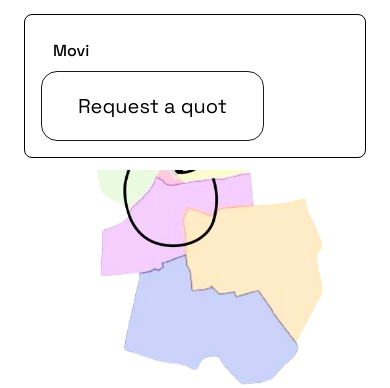
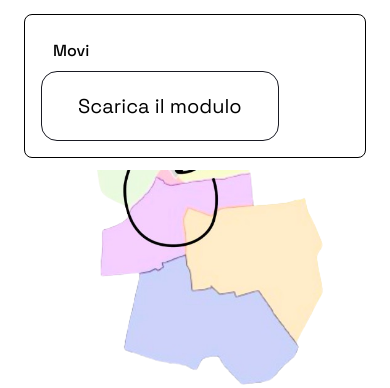
Before and after one commit to movi-centallo/cantoni-site, an Astro site: page / in a window 390 px wide. Both pictures are taken after a click on the button "Open main menu". Shown: the part 62-450 px from the top of the page. Built offline with nearby package versions, Linux system fonts and the light colour scheme; Astro itself is replaced by a stand-in of ours.

Commit message:
link fix

```diff
--- a/src/components/Case.astro
+++ b/src/components/Case.astro
@@ -9,7 +9,7 @@ import Container from "./Container.astro"
             <h2 class="text-4xl font-medium leading-none sm:text-6xl">Regolamento</h2>
         </div>
     </div>
-    <a href="https://www.movicentallo.it/public/legal/moduloUSACLI.pdf" class="py-5 underline"> Scarica il modulo</a></div>
+    <a href="https://drive.google.com/file/d/1fQH4QjWK-GEE93W3kdSP0iiY2Jf1aZ1l/view?usp=sharing" class="py-5 underline">Scarica il modulo</a></div>
 </div>
 
 <div class="w-full p-12 bg-zinc-900 rounded-[45px] justify-start items-start gap-16 inline-flex text-white">
--- a/src/components/Navbar.astro
+++ b/src/components/Navbar.astro
@@ -33,8 +33,8 @@ import Container from "./Container.astro"
             </li>
             ))}
             <li>
-                <a class="md:hidden px-9 py-5 rounded-2xl border border-zinc-900 bg-white hover:bg-black text-black hover:text-white inline-flex" href="https://github.com/manulthanura/Positivus" target="_blank">
-                  <h2 class="text-center text-xl font-normal leading-7">Request a quot</h2>
+                <a class="md:hidden px-9 py-5 rounded-2xl border border-zinc-900 bg-white hover:bg-black text-black hover:text-white inline-flex" href="https://drive.google.com/file/d/1fQH4QjWK-GEE93W3kdSP0iiY2Jf1aZ1l/view?usp=sharing" target="_blank">
+                  <h2 class="text-center text-xl font-normal leading-7">Scarica il modulo</h2>
                 </a>
             </li>
         </ul>
```
